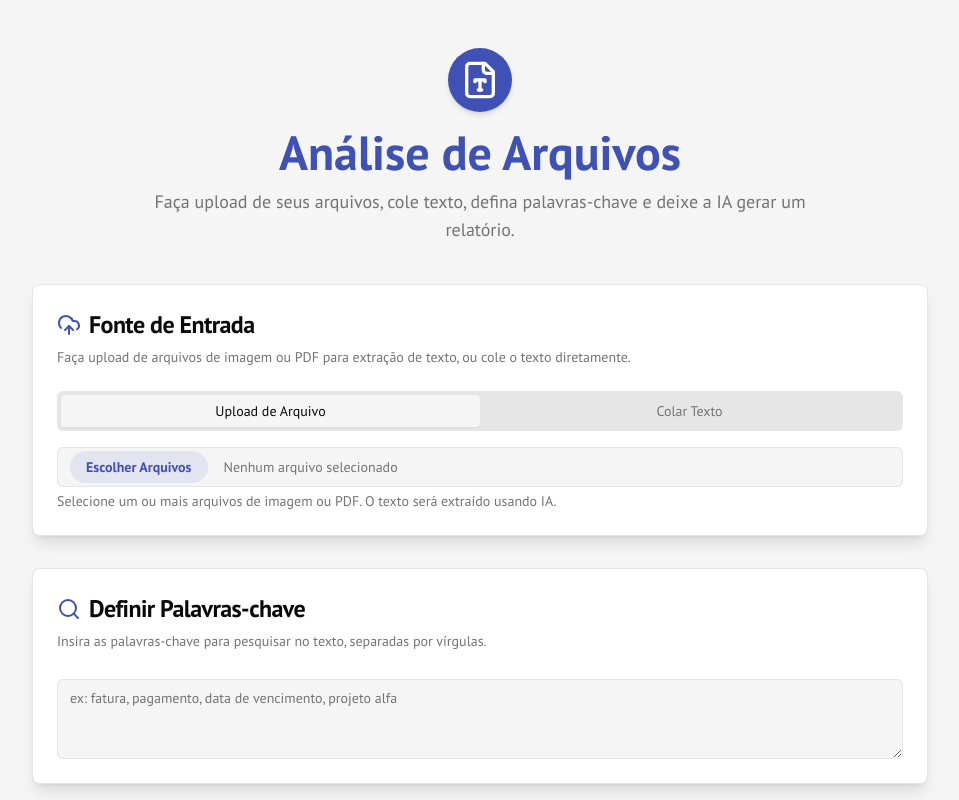
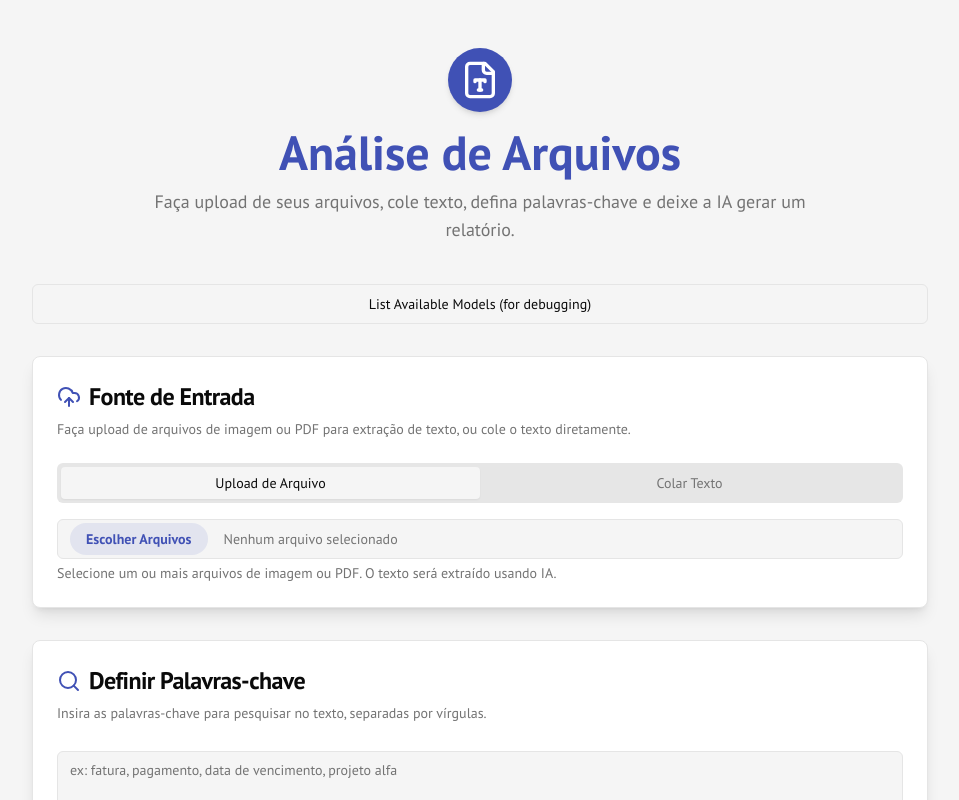
Before and after one commit to theocarranza/ai-ocr-report, a Next.js app: page / in a window 1280 px wide. Shown: the top 800 px of the page, without its empty margins (160-1119 px from the left). Built offline with nearby package versions, Linux system fonts and the light colour scheme; what genkit would draw is missing.

Commit message:
Call ListModels to see the list of available models and their supported

```diff
--- a/src/app/page.tsx
+++ b/src/app/page.tsx
@@ -481,6 +481,27 @@ Suggested Keywords (provide a comma-separated list, only the list itself):`;
     }
   };
 
+  const handleListModels = async () => {
+    if (!genAI) {
+      toast({ title: "API Key needed", description: "Please provide an API key first.", variant: "destructive" });
+      return;
+    }
+    toast({ title: "Listing Models", description: "Check the developer console for the list of available models." });
+    try {
+      // @ts-ignore - internal method for debugging
+      const models = await genAI.getGenerativeModel({model: ""}).listModels();
+      console.log("--- Available Generative AI Models ---");
+      for await (const model of models) {
+        console.log(model);
+      }
+      console.log("------------------------------------");
+      toast({ title: "Success", description: "Model list has been logged to the console." });
+    } catch(e) {
+      console.error("Could not list models:", e);
+      toast({ title: "Error", description: "Could not list models. See console for error.", variant: "destructive" });
+    }
+  }
+
   const userKeywordsArray = keywords.split(',').map(kw => kw.trim()).filter(kw => kw);
   const showResults = summaryResult || enrichedKeywordsResult || keywordValueMapResult || foundKeywordsInText.length > 0 || (processing === false && finalProcessedTextForOutput !== "");
   const imageFiles = selectedFiles.filter(f => f.type.startsWith("image/"));
@@ -510,6 +531,11 @@ Suggested Keywords (provide a comma-separated list, only the list itself):`;
                 </AlertDescription>
               </Alert>
           )}
+
+          <div className="flex gap-4">
+            <Button onClick={handleListModels} variant="outline" className="w-full">List Available Models (for debugging)</Button>
+          </div>
+
 
           <FileInputArea
             selectedFiles={selectedFiles}
```
